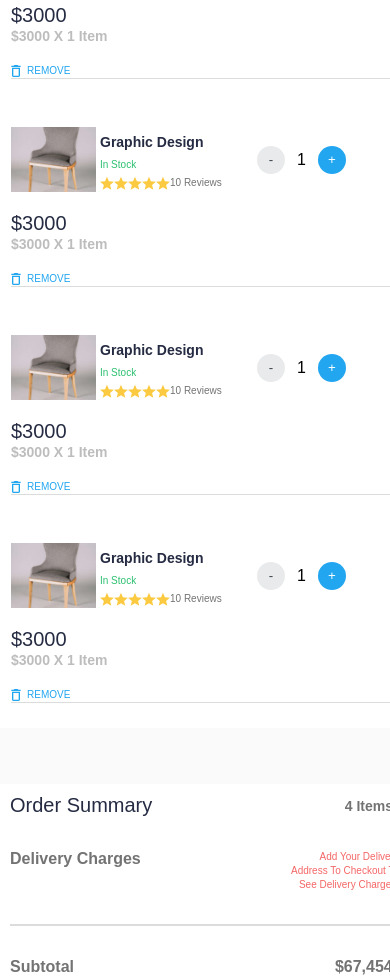
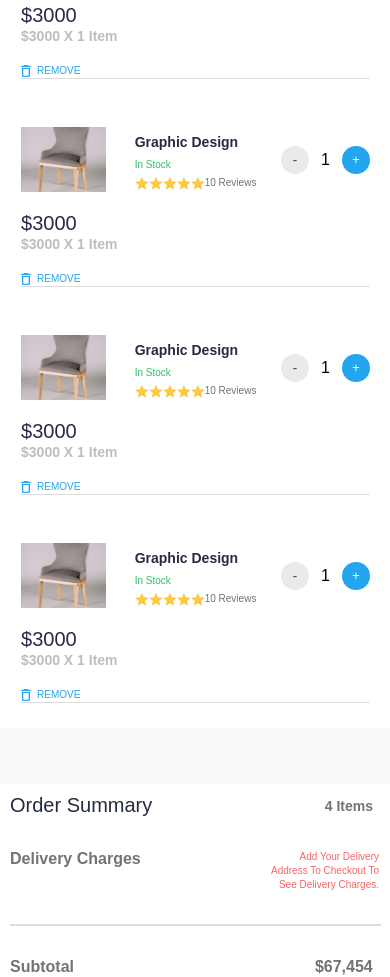
Before and after one commit to Bekuech1/bandage, a React (Vite) app: page /cart in a window 390 px wide. Shown: the part 1020-1997 px from the top of the page. Built offline with nearby package versions, Linux system fonts and the light colour scheme.

Commit message:
fixed upper lol

```diff
--- a/src/components/shoppingcart/ShoppingCart.css
+++ b/src/components/shoppingcart/ShoppingCart.css
@@ -188,18 +188,20 @@
     }
 
     .maincart{
-        width: 370px;
+        width: fit-content;
         height: fit-content;
+
     }
 
     .cart-container{
         gap: 20px;
-        margin: 24px 10px;
+        margin: 24px auto;
         border-bottom: 1px solid #dcdcdc;
+        width: fit-content;
     }
 
     .maincart1{
-        width: fit-content;
+        width: 260px;
         height: fit-content;
         gap: 4px;
     }
@@ -223,5 +225,55 @@
 
     .order-summary{
         padding: 10px;
+        margin-bottom: 30px;
+    }
+
+    .order-summary1{
+        width: 363px;
+        height: fit-content;
+    }
+
+    .order-summary2{
+        width: 369px;
+        height: fit-content;
+    }
+
+    .order-summary2 p{
+        width: 115px;
+        text-align: right;
+    }
+
+    .order-summary-line{
+        width: 369px;
+        height: 0px;
+        border: 1px solid #dcdcdc;
+    }
+
+    .order-summary3{
+        width: 362.76px;
+        height: fit-content;
+    }
+
+    .order-summary4{
+        width: 369px;
+        height: fit-content;
+        align-items: end;
+        border-top: 2.5px solid #dcdcdc;
+    }
+
+    .order-summary4 p{
+        width: 95px;
+        text-align: right;
+        margin-left: auto;
+    }
+
+    .order-summary5{
+        width: 369px;
+        height: fit-content;
+        gap: 32px;
+    }
+
+    .order-summary5 section{
+        gap: 24px;
     }
 }
--- a/src/components/shoppingcart/ShoppingCart.jsx
+++ b/src/components/shoppingcart/ShoppingCart.jsx
@@ -51,7 +51,7 @@ const ShoppingCart = () => {
               <div className='order-summary5 grid'>
                 <button className='filledButton normalButton'>proceed to checkout</button>
                 <div className='order-summary-line'></div>
-                <section className='flex'>
+                <section className='flex noMobile'>
                   <img src="images/paystack.jpg" alt="" />
                   <img src="images/mastercard.jpg" alt="" />
                   <img src="images/visa.jpg" alt="" />
@@ -66,7 +66,7 @@ const ShoppingCart = () => {
 const MainCart = () => {
   return (
     <div className='cart-container grid'>
-      <div className='maincart spaceBetween flex'>
+      <div className='maincart spaceBetween flex auto'>
         <div className='maincart1 flex'>
           <img className='cart-img'src="images/cart-img.jpg" alt="" />
           <div className='maincart1-1 grid auto'>
@@ -91,9 +91,9 @@ const MainCart = () => {
         </div>
       </div>
       <div className='maincart3 grid'>
-          <h4 className='h4Text noMargin capitalize blue'>$3000</h4>
-          <h6 className='h6Text noMargin capitalize feint'>$3000 x 1 item</h6>
-        </div>
+        <h4 className='h4Text noMargin capitalize blue'>$3000</h4>
+        <h6 className='h6Text noMargin capitalize feint'>$3000 x 1 item</h6>
+      </div>
       <div className='remove-btn flex'>
         <img className='auto' src="icons/remove.svg" alt="" />
         <h6 className='sText uppercase noMargin sky'>remove</h6>
```
